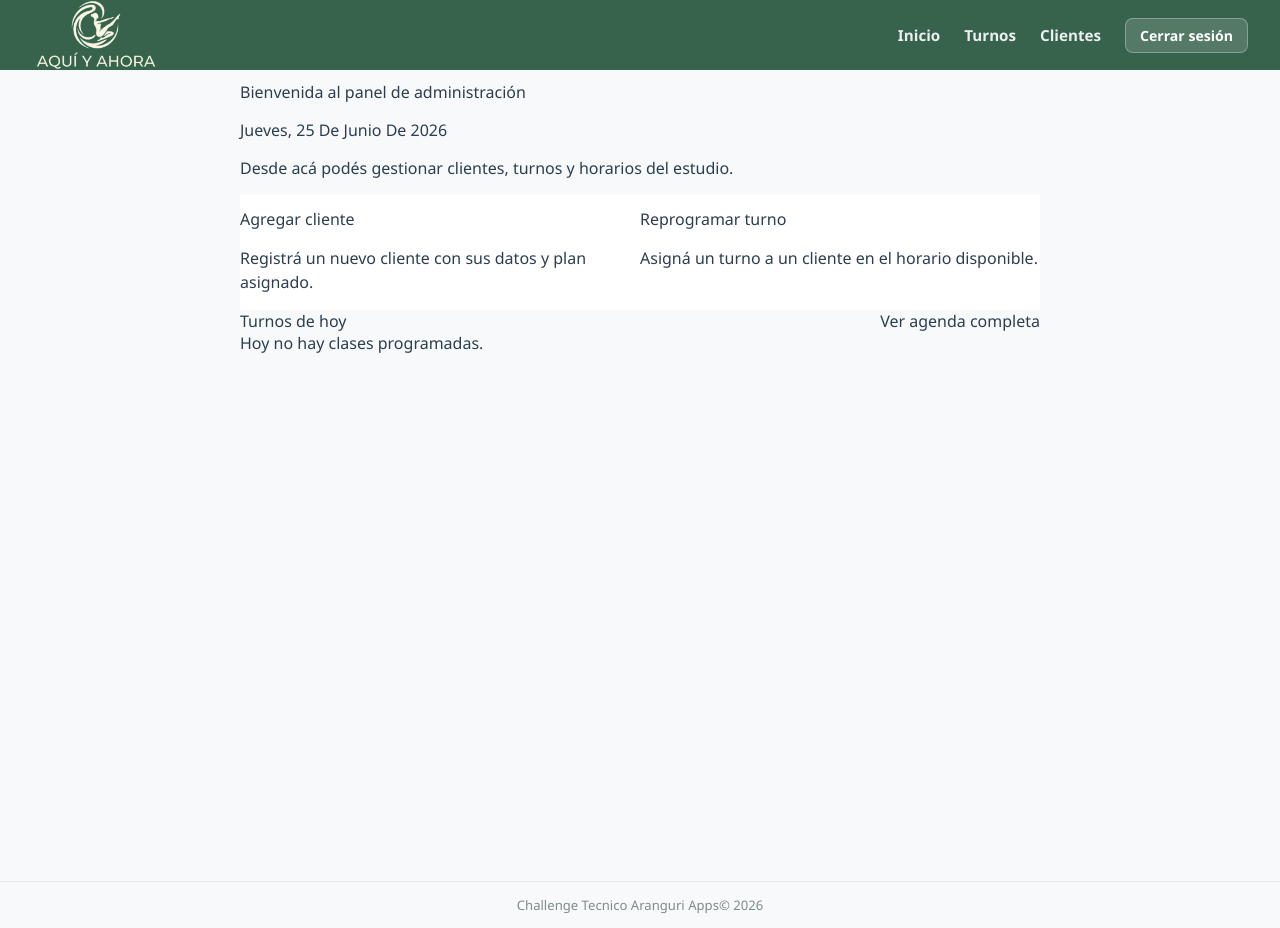
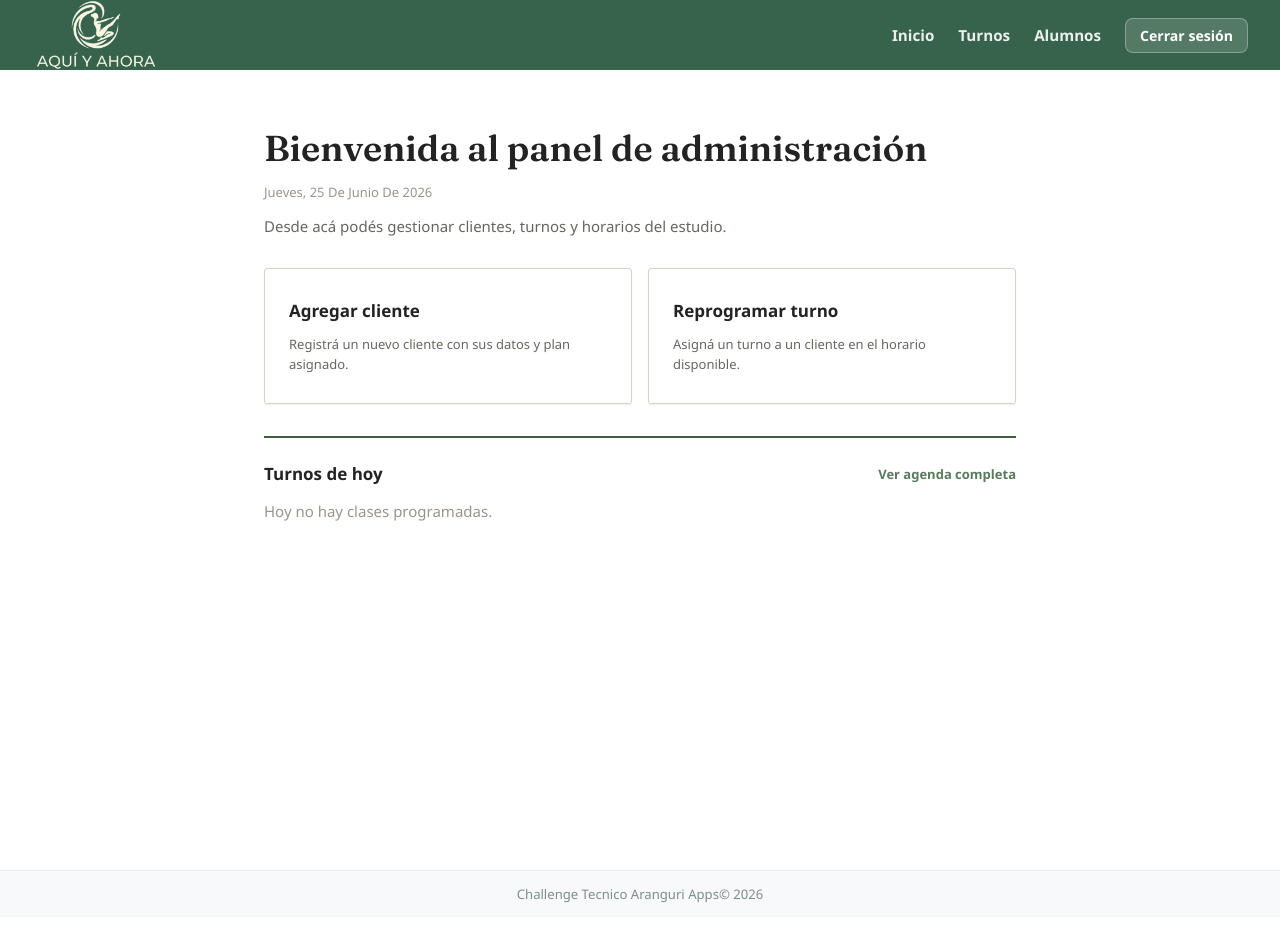
Before and after one commit to micamzz/turnos-pilates, a React (Vite) app: page /home in a window 1280 px wide. Built offline with nearby package versions, Linux system fonts and the light colour scheme; no server answers; the database is empty.

Commit message:
Refactorizacion de estilos, se agregan variables globales en el index.css y se re utilizan en los modulos css de cada pagina

```diff
--- a/index.css
+++ b/index.css
@@ -1,3 +1,63 @@
+:root {
+  /*  Radios: casi planos, un solo propósito cada uno */
+  --radio-input: 3px;
+  /* inputs, selects, botones, celdas */
+  --radio-panel: 4px;
+  /* modales y paneles grandes */
+  --radio-pill: 999px;
+  /* SOLO badges de estado (Activo, Asistió, etc.) */
+
+  /* Espaciado: escala única, separar con aire en vez de bordes  */
+  --espacio-1: 4px;
+  --espacio-2: 8px;
+  --espacio-3: 12px;
+  --espacio-4: 16px;
+  --espacio-6: 24px;
+  --espacio-8: 32px;
+
+  /* Sombras */
+  --sombra-flotante: 0 2px 6px rgba(0, 0, 0, 0.08);
+  --sombra-definicion: 0 1px 2px rgba(0, 0, 0, 0.06);
+  --borde-definido: #d8d2c5;
+
+  /*Color: funcional, no decorativo  */
+  --verde: #3f5e44;
+  --verde-oscuro: #2c4530;
+  --verde-fondo: #eef2ec;
+
+  /* DESPUÉS — mismo tono de familia, menos saturado */
+  --verde: #5a7a5e;
+  --verde-oscuro: #3f5e44;
+  /* el viejo "--verde" pasa a ser el oscuro */
+  --verde-suave: #87a18a;
+
+
+  --texto-principal: #232323;
+  --texto-secundario: #6b6560;
+  --texto-tenue: #9a948c;
+
+  --borde-sutil: #e3ddd2;
+
+  --error: #a13d2e;
+  --error-fondo: #f7eae7;
+  --exito: #2c4530;
+
+  /* Fuentes */
+  --fuente-titulo: 'Fraunces', Georgia, serif;
+  --fuente-base: 'Segoe UI', Roboto, Helvetica, Arial, sans-serif;
+
+  --texto-xs: 12px;
+  --texto-sm: 13px;
+  --texto-base: 15px;
+  --texto-md: 17px;
+  --texto-lg: 24px;
+  --texto-xl: 36px;
+
+  --peso-normal: 400;
+  --peso-medio: 600;
+  --peso-bold: 700;
+}
+
 html,
 body,
 #root {
@@ -15,9 +75,8 @@ body,
 /* Base global */
 body {
   margin: 0;
-  font-family: 'Segoe UI', Roboto, Helvetica, Arial, sans-serif;
-  background-color: #f7f9fa;
-  color: #2c3e50;
+  font-family: var(--fuente-base);
+  color: var(--texto-principal);
   -webkit-font-smoothing: antialiased;
   -moz-osx-font-smoothing: grayscale;
 }
--- a/index.html
+++ b/index.html
@@ -4,6 +4,10 @@
     <meta charset="UTF-8" />
     <link rel="icon" type="image/svg+xml" href="/favicon.svg" />
     <meta name="viewport" content="width=device-width, initial-scale=1.0" />
+
+    <link rel="preconnect" href="https://fonts.googleapis.com">
+<link rel="preconnect" href="https://fonts.gstatic.com" crossorigin>
+<link href="https://fonts.googleapis.com/css2?family=Fraunces:opsz,wght@9..144,400;9..144,500;9..144,600&display=swap" rel="stylesheet">
     <title>pilates-app</title>
   </head>
   <body>
--- a/src/components/header/Header.jsx
+++ b/src/components/header/Header.jsx
@@ -23,7 +23,7 @@ function Header() {
       <nav className={styles.nav}>
         <Link to="/home" className={styles.navLink}>Inicio</Link>
         <Link to="/agenda" className={styles.navLink}>Turnos</Link>
-        <Link to="/clientes" className={styles.navLink}>Clientes</Link>
+        <Link to="/clientes" className={styles.navLink}>Alumnos</Link>
         {/* El boton abre el modal para luego confirmar si quiere cerrar sesion o no */}
         <button onClick={() => setModalCerrarSesionAbierto(true)} className={styles.botonCerrarSesion}>
           Cerrar sesión
--- a/src/pages/Agenda.module.css
+++ b/src/pages/Agenda.module.css
@@ -12,10 +12,11 @@
 }
 
 .tituloPagina {
-  font-size: var(--texto-lg);
-  font-weight: var(--peso-bold);
+ font-family: var(--fuente-titulo);
+  font-size: var(--texto-xl);
+  font-weight: var(--peso-medio);
   color: var(--texto-principal);
-  margin: 0;
+  margin-bottom: var(--espacio-1);
 }
 
 .botonNavegarSemana {
--- a/src/pages/AgregarCliente.module.css
+++ b/src/pages/AgregarCliente.module.css
@@ -7,10 +7,11 @@
 }
 
 .tituloPagina {
+ font-family: var(--fuente-titulo);
   font-size: var(--texto-xl);
-  font-weight: var(--peso-bold);
+  font-weight: var(--peso-medio);
   color: var(--texto-principal);
-  margin-bottom: var(--espacio-4);
+  margin-bottom: var(--espacio-1);
 }
 
 .formularioCliente {
--- a/src/pages/Clientes.module.css
+++ b/src/pages/Clientes.module.css
@@ -12,11 +12,13 @@
 }
 
 .tituloPagina {
-  margin: 0;
-  font-size: var(--texto-lg);
+ font-family: var(--fuente-titulo);
+  font-size: var(--texto-xl);
   font-weight: var(--peso-medio);
   color: var(--texto-principal);
+  margin-bottom: var(--espacio-1);
 }
+
 
 .botonAgregarCliente {
   display: flex;
--- a/src/pages/DetalleClase.jsx
+++ b/src/pages/DetalleClase.jsx
@@ -121,7 +121,7 @@ function DetalleClase() {
     <Layout>
       <div className={styles.contenedorDetalle}>
         <button className={styles.botonVolver} onClick={() => navegar('/agenda')}>
-          ← Volver a la agenda
+           Volver a la agenda
         </button>
 
         {cargando && <p>Cargando...</p>}
--- a/src/pages/DetalleClase.module.css
+++ b/src/pages/DetalleClase.module.css
@@ -30,10 +30,11 @@
 }
 
 .detalleTitulo {
+   font-family: var(--fuente-titulo);
   font-size: var(--texto-xl);
-  font-weight: var(--peso-bold);
+  font-weight: var(--peso-medio);
   color: var(--texto-principal);
-  margin: 0 0 var(--espacio-1);
+  margin-bottom: var(--espacio-1);
 }
 
 .detalleSubtitulo {
--- a/src/pages/HomeAdmin.module.css
+++ b/src/pages/HomeAdmin.module.css
@@ -10,8 +10,9 @@
 }
 
 .tituloBienvenida {
+ font-family: var(--fuente-titulo);
   font-size: var(--texto-xl);
-  font-weight: var(--peso-bold);
+  font-weight: var(--peso-medio);
   color: var(--texto-principal);
   margin-bottom: var(--espacio-1);
 }
--- a/src/pages/Login.module.css
+++ b/src/pages/Login.module.css
@@ -16,9 +16,6 @@
   padding: var(--espacio-8);
 }
 
-/* Este gradiente se mantiene tal cual: a diferencia de los gradientes
-   decorativos que sacamos de HomeAdmin, este cumple una función real
-   (legibilidad del texto blanco sobre la foto), no es decoración. */
 .capaHero {
   position: absolute;
   top: 0;
@@ -34,10 +31,13 @@
   z-index: 1;
 }
 
+/* Cambiar color */
 .tituloHero {
+  font-family: var(--fuente-titulo);
   font-size: var(--texto-xl);
-  margin-bottom: var(--espacio-2);
   font-weight: var(--peso-medio);
+  color: var(--texto-principal);
+  margin-bottom: var(--espacio-1);
 }
 
 .textoHero {
@@ -60,10 +60,13 @@
 }
 
 .tituloFormulario {
+ font-family: var(--fuente-titulo);
   font-size: var(--texto-xl);
+  font-weight: var(--peso-medio);
   color: var(--texto-principal);
   margin-bottom: var(--espacio-1);
 }
+
 
 .subtitulo {
   color: var(--texto-secundario);
```
Also changed, not shown: src/assets/logo-pilates.svg (deleted).
